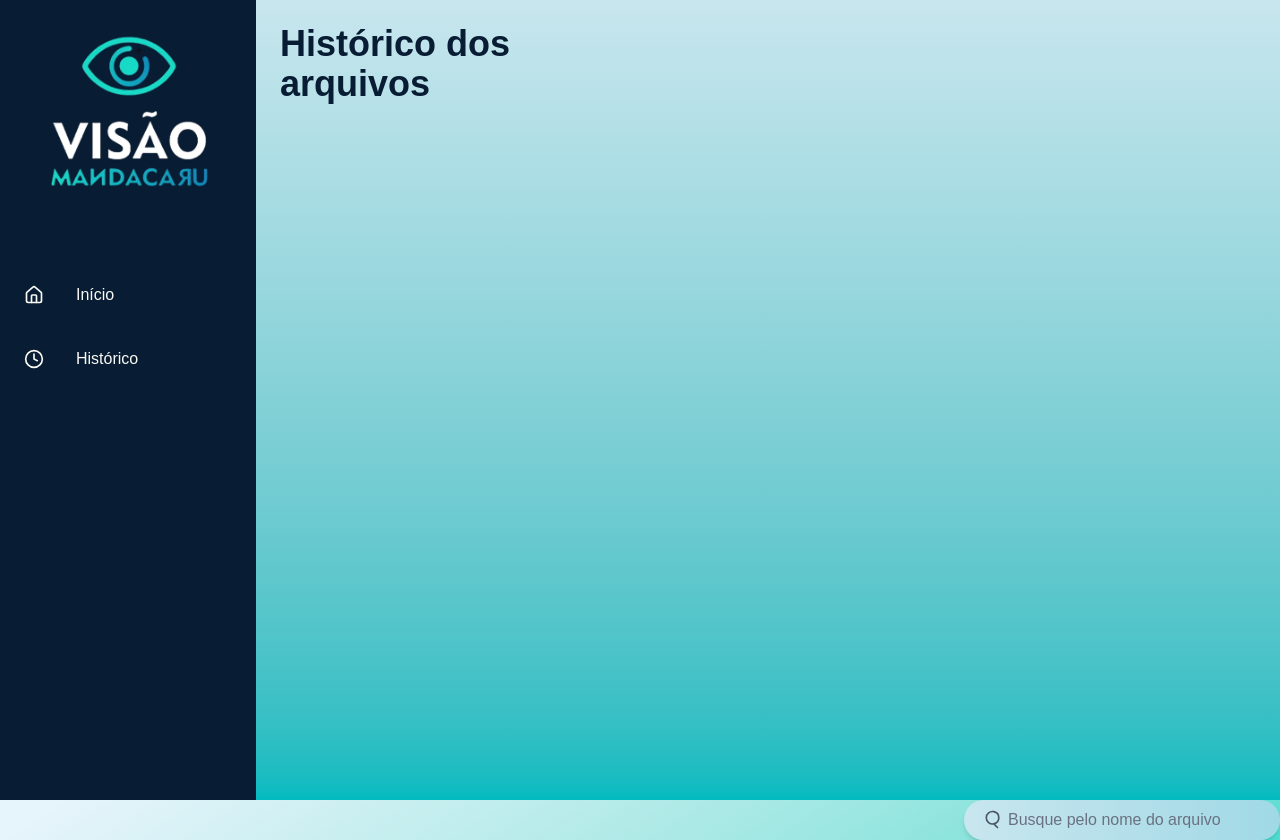
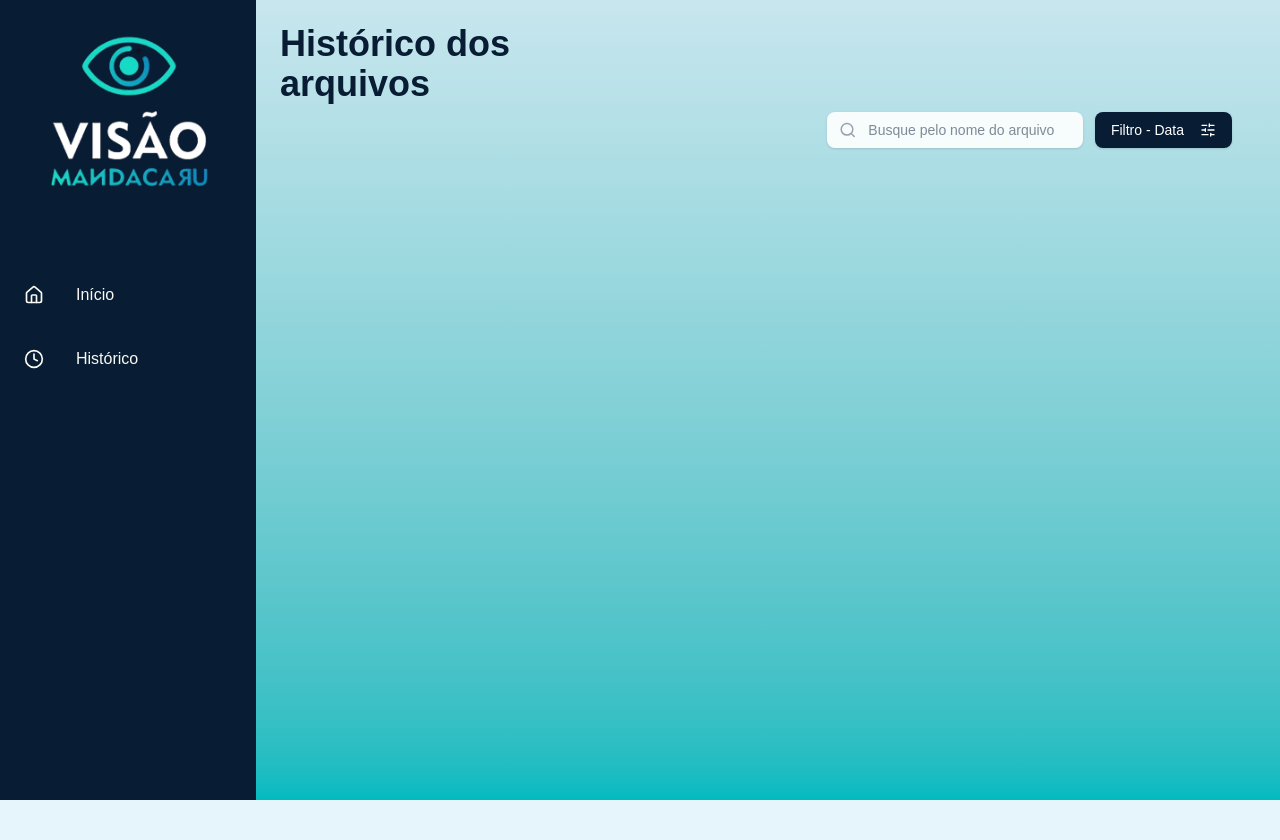
Before and after one commit to Lais-coder/mandacaru-visao, a React app in the folder frontend/: page /history in a window 1280 px wide. After the commit the page ends 800 px from the top, so only its background shows below. Built offline with nearby package versions, Linux system fonts and the light colour scheme; the HTML template or start-up script is replaced by a standard one.

Commit message:
History search field and filter by date

```diff
--- a/frontend/package.json
+++ b/frontend/package.json
@@ -11,8 +11,10 @@
   },
   "dependencies": {
     "@tailwindcss/vite": "^4.1.14",
+    "lucide": "^0.546.0",
     "lucide-react": "^0.545.0",
     "react": "^19.2.0",
+    "react-day-picker": "^9.11.1",
     "react-dom": "^19.2.0",
     "react-router-dom": "^7.9.4"
   },
--- a/frontend/src/pages/history .tsx
+++ b/frontend/src/pages/history .tsx
@@ -1,35 +1,96 @@
+import { useEffect, useRef, useState } from "react";
 import { Sidebar } from '../components/sidebar';
+import { SlidersHorizontal } from "lucide-react";
+import { DayPicker } from 'react-day-picker';
+import type { DateRange } from 'react-day-picker';
+import { ptBR } from 'date-fns/locale';
+import 'react-day-picker/dist/style.css';
 
 export function History() {
+    const [showFilter, setShowFilter] = useState(false);
+    const [startDate, setStartDate] = useState<string>('');
+    const [endDate, setEndDate] = useState<string>('');
+    const [range, setRange] = useState<DateRange | undefined>(undefined);
+    const filterRef = useRef<HTMLDivElement | null>(null);
+
+    useEffect(() => {
+        function onDocClick(e: MouseEvent) {
+            if (filterRef.current && !filterRef.current.contains(e.target as Node)) {
+                setShowFilter(false);
+            }
+        }
+        document.addEventListener('mousedown', onDocClick);
+        return () => document.removeEventListener('mousedown', onDocClick);
+    }, []);
+
+    useEffect(() => {
+        if (range?.from) setStartDate(range.from.toISOString().slice(0, 10)); else setStartDate('');
+        if (range?.to) setEndDate(range.to.toISOString().slice(0, 10)); else setEndDate('');
+        if (range?.from && range?.to) setShowFilter(false);
+    }, [range]);
+
+    function applyFilter() {
+        console.log('Apply filter', { startDate, endDate, range });
+        setShowFilter(false);
+    }
+
     return (
         <div className="min-h-screen bg-gradient-to-br from-[#EAF9FB] via-[#E6F4FB] to-[#1dd7c7c3]">
             <div className="flex min-h-screen">
                 <Sidebar />
 
-                {/* Conteúdo principal */}
                 <div className="flex flex-col flex-1">
-                    {/* Área central */}
                     <div className="relative h-screen bg-gradient-to-b from-[#C8E6EE] to-[#00BBC0]">
                         <h1 className="w-60 absolute top-6 left-6 text-[#081C33] text-4xl font-bold">
                             Histórico dos arquivos
                         </h1>
-                    </div>
-                    <div className="flex justify-end">
-                        <div className="bg-gradient-to-r from-[#C8E6EE] to-[#A0D9E6] rounded-full px-4 py-2 flex items-center shadow-md">
-                            <svg
-                                xmlns="http://www.w3.org/2000/svg"
-                                className="h-5 w-5 text-gray-600 mr-2"
-                                fill="none"
-                                viewBox="0 0 24 24"
-                                stroke="currentColor"
-                            >
-                                <path strokeLinecap="round" strokeLinejoin="round" strokeWidth={2} d="M21 21l-4.35-4.35M16.65 16.65A7.5 7.5 0 1116.65 2a7.5 7.5 0 010 14.65z" />
-                            </svg>
-                            <input
-                                type="text"
-                                placeholder="Busque pelo nome do arquivo"
-                                className="bg-transparent outline-none text-gray-800 placeholder-gray-500 w-64"
-                            />
+
+                        <div className="absolute top-28 right-12 flex items-center gap-3">
+                            <label htmlFor="search" className="sr-only">Buscar</label>
+
+                            <div className="flex items-center bg-white/90 rounded-lg shadow px-3 py-2 w-64">
+                                <svg xmlns="http://www.w3.org/2000/svg" className="w-5 h-5 text-gray-400" fill="none" viewBox="0 0 24 24" stroke="currentColor" strokeWidth="2">
+                                    <path strokeLinecap="round" strokeLinejoin="round" d="M21 21l-4.35-4.35M11 19a8 8 0 100-16 8 8 0 000 16z" />
+                                </svg>
+                                <input
+                                    id="search"
+                                    type="search"
+                                    placeholder="Busque pelo nome do arquivo"
+                                    className="ml-3 w-full bg-transparent outline-none text-sm text-[#081C33]"
+                                />
+                            </div>
+
+                            <div className="relative" ref={filterRef}>
+                                <button
+                                    type="button"
+                                    aria-label="Filtro"
+                                    onClick={() => setShowFilter(prev => !prev)}
+                                    className="flex items-center gap-2 bg-[#081C33] text-white rounded-lg px-4 py-2 shadow hover:bg-[#0b284a] transition"
+                                >
+                                    <span className="text-sm">Filtro - Data</span>
+                                    <SlidersHorizontal size={16} className="ml-2" />
+                                </button>
+
+                                {showFilter && (
+                                    <div className="absolute right-0 mt-4 bg-white rounded-lg shadow-lg pl-2 pr-2 pb-2 pt-2 z-50 w-[300px]"
+                                    translate="no"
+                                    >
+                                        <DayPicker
+                                            mode="range"
+                                            selected={range}
+                                            onSelect={setRange}
+                                            locale={ptBR}
+                                        />
+                                        <button
+                                            onClick={applyFilter}
+                                            className="mt-4 w-full bg-[#081C33] text-white py-2 rounded hover:bg-[#0b284a] transition"
+                                        >
+                                            aplicar
+                                        </button>
+                                    </div>
+                                )}
+                            </div>
+
                         </div>
                     </div>
                 </div>
```
Also changed, not shown: frontend/src/assets/gradint.png (deleted), 1 other file (tests, documents, lock files or other folders).
